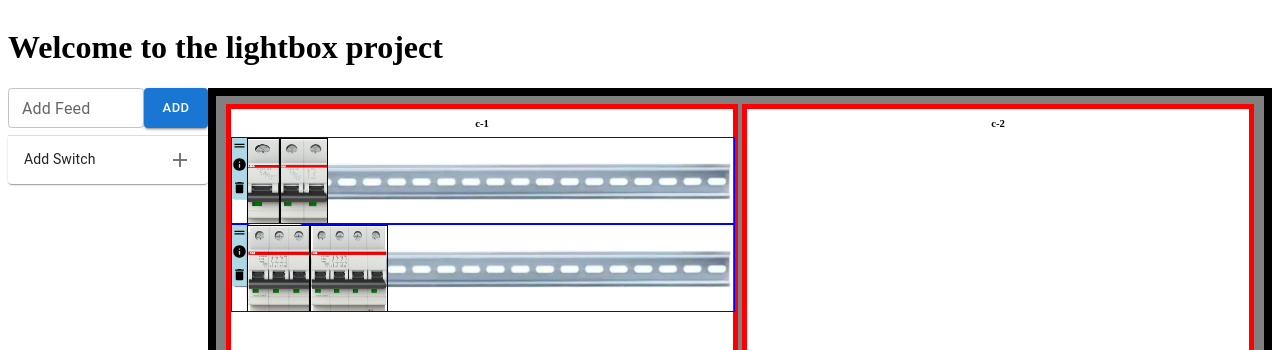
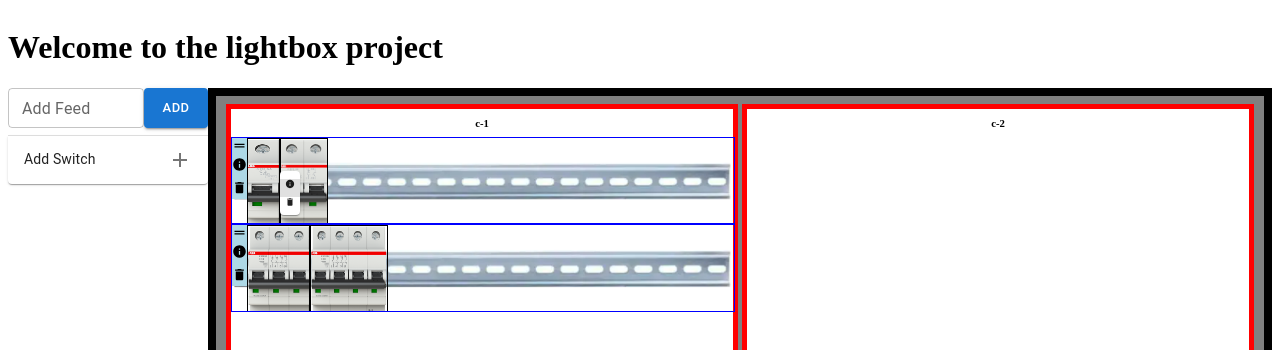
Before and after one commit to ItamarGerasy/lightbox, a React (Create React App) app: page / in a window 1280 px wide. Both pictures are taken after a click on the element 263 px from the left and 180 px from the top of the page. Shown: the top 350 px of the page. Built offline with nearby package versions, Linux system fonts and the light colour scheme.

Commit message:
fixed menu size

```diff
--- a/src/components/Switch.tsx
+++ b/src/components/Switch.tsx
@@ -73,9 +73,14 @@ export const Switch = (props: SwitchProps) => {
                     open={menuOpen}
                     anchorEl={menuAnchorRef.current}
                     role={undefined}
-                    placement="bottom-start"
+                    placement="left"
                     transition
                     disablePortal
+                    style={{
+                        zIndex: 9999, //  high z-index value
+                        width: 20,
+                        height: 20,
+                    }}
                     >
                     {({ TransitionProps, placement }) => (
                         <Grow
@@ -93,8 +98,8 @@ export const Switch = (props: SwitchProps) => {
                                 aria-labelledby="composition-button"
                                 onKeyDown={handleListKeyDown}
                             >
-                                <MenuItem><InfoIcon sx={{fontSize:12}}/></MenuItem>
-                                <MenuItem onClick={handleMenuClose} sx={{fontSize:12}}><DeleteIcon /></MenuItem>
+                                <MenuItem sx={{padding: 0, paddingBottom: 1, display: "flex", justifyContent:'center', flexDirection: 'row'}}><InfoIcon sx={{fontSize: 10, padding: 0}}/></MenuItem>
+                                <MenuItem sx={{padding: 0, display: "flex", justifyContent:'center', flexDirection: 'row'}} onClick={handleMenuClose} ><DeleteIcon sx={{fontSize: 10, padding: 0}}/></MenuItem>
                             </MenuList>
                             </ClickAwayListener>
                         </Paper>
```
Also changed, not shown: src/components/SwitchOptioonsMenu.tsx (deleted, +0 -61 lines).
